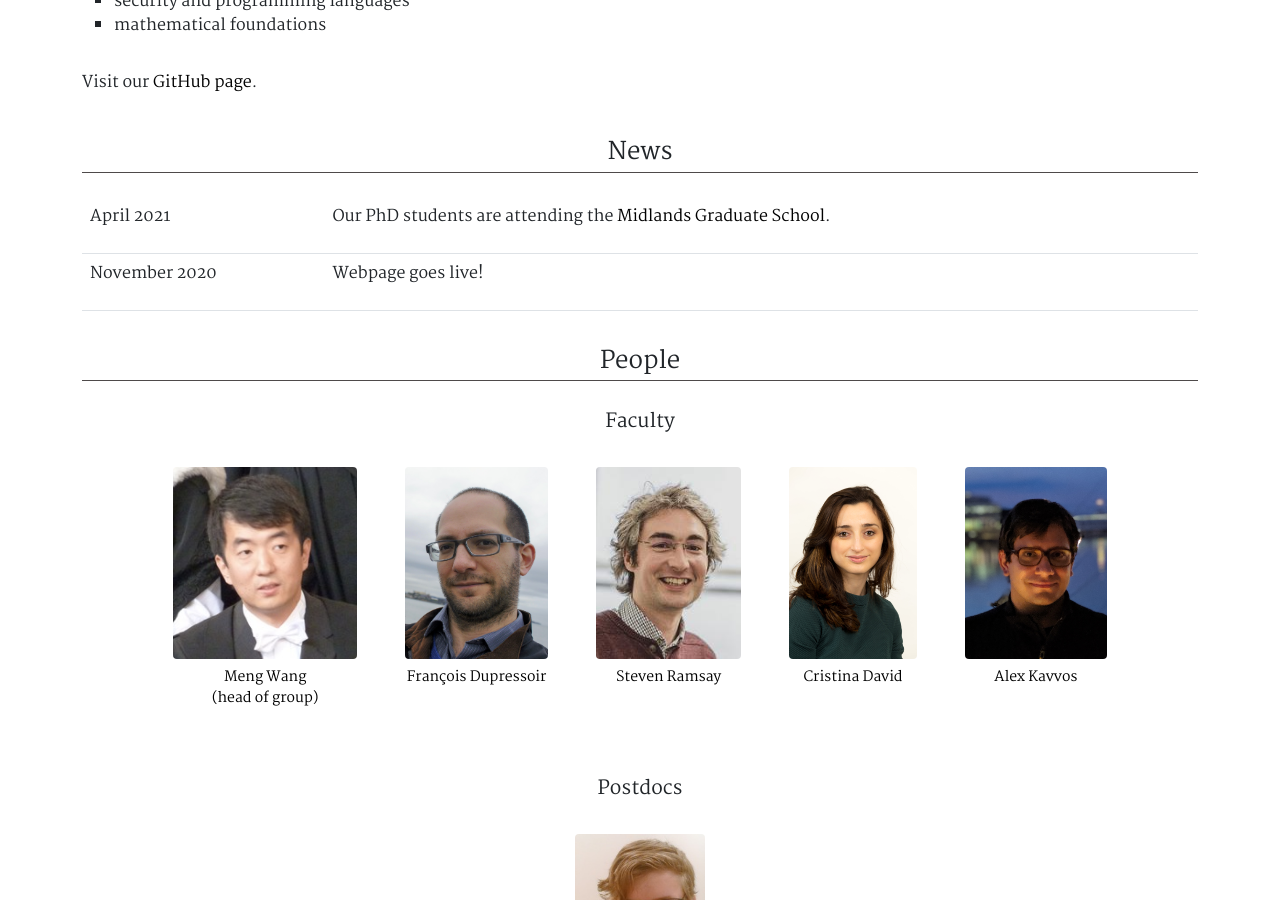
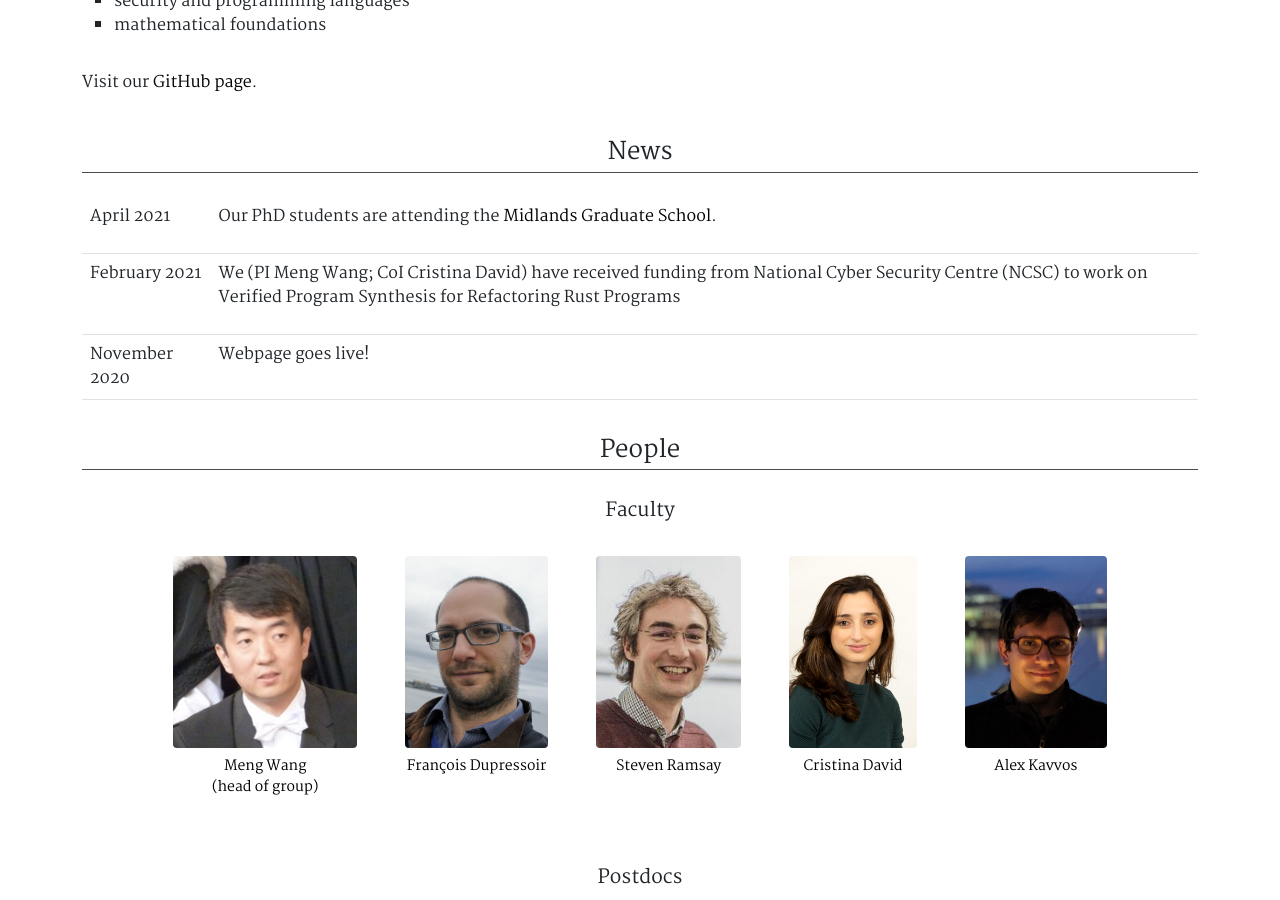
Before and after one commit to plrg-bristol/plrg-bristol.github.io, a Jekyll site: the page built from index.md, in a window 1280 px wide and 900 px high, scrolled down 834 px. Built offline with Jekyll 4.4.1, drawn with Linux system fonts in a browser that asks for light colours; nearby versions of some CDN libraries; comment, search, counter and statistics services are not loaded.

Commit message:
added an entry

```diff
--- a/_data/news.yaml
+++ b/_data/news.yaml
@@ -3,5 +3,8 @@
 - date: "April 2021"
   contents: "Our PhD students are attending the [Midlands Graduate School](https://staffwww.dcs.shef.ac.uk/people/G.Struth/mgs21.html)."
 
+- date: "February 2021"
+  contents: "We (PI Meng Wang; CoI Cristina David) have received funding from National Cyber Security Centre (NCSC) to work on Verified Program Synthesis for Refactoring Rust Programs"
+
 - date: "November 2020"
   contents: "Webpage goes live!"
```
